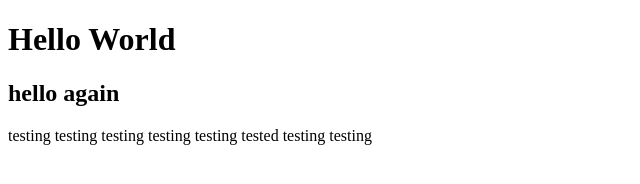
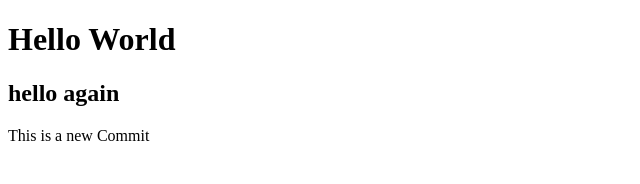
Before and after one commit to ferozitech/project0, a plain HTML site: page index.html in a window 1280 px wide. Shown: the whole page, without its empty margins (0-640 px from the left). Drawn offline with Linux system fonts and the light colour scheme.

Commit message:
change text

```diff
--- a/index.html
+++ b/index.html
@@ -8,6 +8,6 @@
 <body>
 	<h1>Hello World</h1>
 	<h2>hello again </h2>
-	<p>testing testing testing testing testing tested testing testing </p>
+	<p>This is a new Commit </p>
 </body>
 </html>
```
